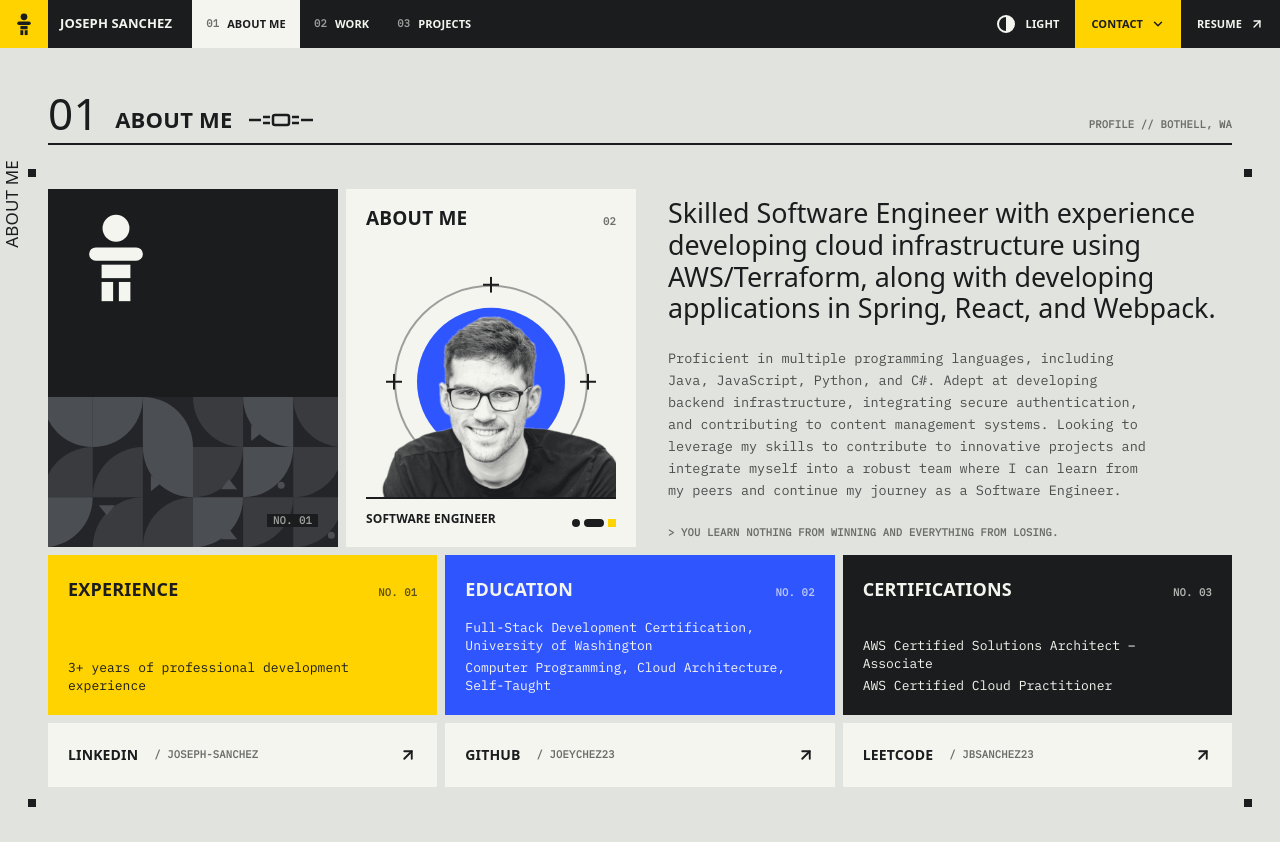
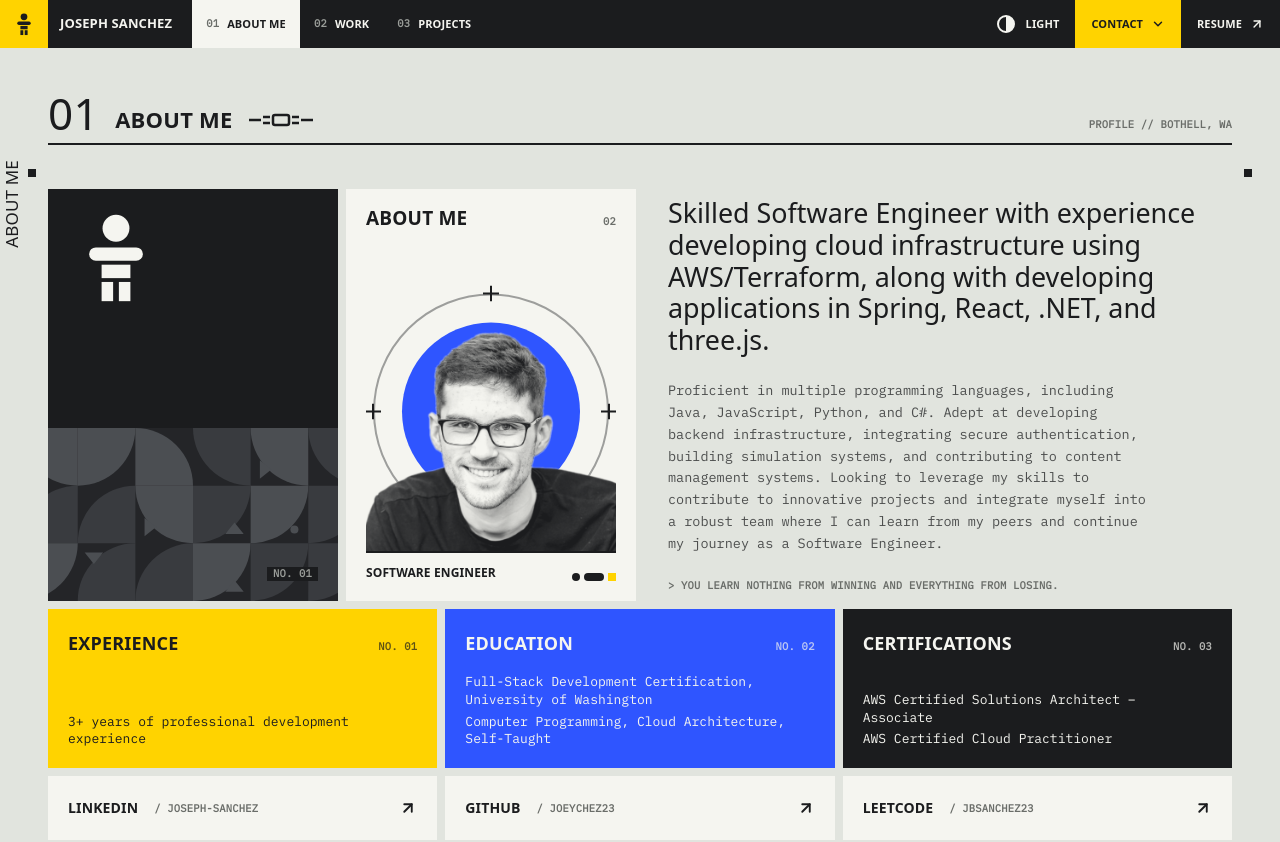
Before and after one commit to Joeychez23/Interactive-Portfolio, a React (Vite) app in the folder client/: page / in a window 1280 px wide. Shown: the top 842 px of the page. Built offline with nearby package versions, Linux system fonts and the light colour scheme.

Commit message:
update data

```diff
--- a/client/src/data/portfolio.js
+++ b/client/src/data/portfolio.js
@@ -10,7 +10,7 @@ export const profile = {
   email: 'joeychez23@outlook.com',
   phone: '+1 (425) 209-8421',
   location: 'Bothell, WA',
-  bio: 'Skilled Software Engineer with experience developing cloud infrastructure using AWS/Terraform, along with developing applications in Spring, React, and Webpack. Proficient in multiple programming languages, including Java, JavaScript, Python, and C#. Adept at developing backend infrastructure, integrating secure authentication, and contributing to content management systems. Looking to leverage my skills to contribute to innovative projects and integrate myself into a robust team where I can learn from my peers and continue my journey as a Software Engineer.',
+  bio: 'Skilled Software Engineer with experience developing cloud infrastructure using AWS/Terraform, along with developing applications in Spring, React, .NET, and three.js. Proficient in multiple programming languages, including Java, JavaScript, Python, and C#. Adept at developing backend infrastructure, integrating secure authentication, building simulation systems, and contributing to content management systems. Looking to leverage my skills to contribute to innovative projects and integrate myself into a robust team where I can learn from my peers and continue my journey as a Software Engineer.',
 };
 
 export const highlights = [
@@ -66,7 +66,25 @@ export const work = [
       },
     ],
   },
-  {
+    {
+    company: 'Personal Projects',
+    location: 'Bothell, WA',
+    roles: [
+      {
+        title: 'Independent Software Development',
+        start: 'December 2025',
+        end: 'Present',
+        points: [
+          'Design, build, and deploy full-stack web applications end to end, including City Builder, Chess, Triage, and Tone Radar (see Projects), each live on its own subdomain.',
+          'Provision AWS hosting with Terraform: S3 + CloudFront static sites, Lambda functions behind API Gateway, and Nginx on EC2 behind an Application Load Balancer and Auto Scaling group, with Route 53 DNS and ACM certificates.',
+          'Integrate AI models and third-party services, including TypeSafe Jev for text scoring and job ranking, Apify for job-board scraping, and JWT and Auth0 for authentication.',
+          'Practice data structures and algorithms on LeetCode, with 551 problems solved in total (258 Medium, 22 Hard), mostly in JavaScript and Java.',
+        ],
+        tech: ['Terraform', 'S3 + CloudFront', 'Lambda', 'API Gateway', 'EC2', 'Nginx', 'ALB', 'Route 53', 'TypeSafe Jev', 'Apify', 'JWT', 'Auth0'],
+      },
+    ],
+  },
+    {
     company: 'Tilosi',
     location: 'Bothell, WA',
     roles: [
@@ -110,32 +128,32 @@ export const projects = [
   {
     slug: 'chess',
     title: 'Chess',
-    description: 'An immersive chess game that leverages HTML5 canvas. Uses AWS CloudFront and S3 for seamless content delivery and efficient storage management, along with AWS Lambda functions for the backend.',
-    tech: ['Webpack', 'Lambda', 'DynamoDB'],
+    description: 'A chess game drawn on HTML5 Canvas with a computer opponent and email challenges, served from S3 + CloudFront on a Route 53 domain. Every move is re-validated by a Node.js Lambda behind API Gateway against the board stored in DynamoDB; all infrastructure is provisioned with Terraform.',
+    tech: ['Canvas', 'Webpack', 'Lambda', 'DynamoDB', 'Terraform'],
     image: './chess.jpg',
     link: 'https://chess.aws-prac-route53.com/',
   },
   {
     slug: 'city',
-    title: 'City Builder',
-    description: 'A city builder written with three.js and Vite.',
-    tech: ['Vite', 'three.js', 'MongoDB'],
+    title: 'City Builder (work in progress)',
+    description: 'A 3D city-building game in three.js, built with Claude Code (about 25,000 lines of JavaScript), with a road network of curved segments, A* trip routing, and lane-level traffic that queues at traffic lights, give-way junctions, and roundabouts. Simulates zoning, building growth, utilities, and a production-chain economy across 13 procedurally generated island maps, with compact saves and an Express/MongoDB account API with JWT auth.',
+    tech: ['three.js', 'Vite', 'Express', 'MongoDB'],
     image: './city-builder.png',
     link: 'https://city-builder.aws-prac-route53.com/',
   },
   {
     slug: 'tone-radar',
     title: 'Tone Radar',
-    description: 'Write an email or Slack message and every sentence gets a heat score for passive-aggression, blame, hedging, and unclear asks. Then apply a rewrite that JEV has checked to be cooler, keep your meaning, and read naturally.',
-    tech: ['Nginx', 'JavaScript', 'MongoDB', 'JEV'],
+    description: 'A PWA that scores every sentence of an email for passive-aggression, blame, hedging, and unclear asks, and suggests rewrites that an AI model checks keep the original meaning.',
+    tech: ['React', 'Express', 'MongoDB', 'TypeSafe Jev'],
     image: './radar.jpg',
     link: 'https://tone-radar.aws-prac-route53.com/',
   },
   {
     slug: 'triage',
     title: 'Triage',
-    description: 'Triage searches LinkedIn, Indeed, and Glassdoor at once, merges duplicate postings, X-rays every posting for what job',
-    tech: ['JEV', 'React', 'MongoDB', 'Apify'],
+    description: 'A job search that runs LinkedIn, Indeed, and Glassdoor scrapers in parallel, merges duplicate postings, and ranks every posting by fit with an AI model. JWT auth, resume upload and parsing (PDF/DOCX), rate limiting, and Helmet security headers on an Express 5 API.',
+    tech: ['React', 'Express', 'MongoDB', 'Apify', 'TypeSafe Jev'],
     image: './triage.png',
     link: 'https://triage.aws-prac-route53.com/',
   },
@@ -154,6 +172,14 @@ export const projects = [
     tech: ['EC2', 'ALB', 'Terraform', 'Nginx'],
     image: './Terraformaws.jpg',
     link: 'https://github.com/Joeychez23/AWS-Notes-Terraform/',
+  },
+  {
+    slug: 'jev-pg',
+    title: 'Jev Playground',
+    description: 'A small website for trying TypeSafe\'s Jev model: write a state (text or JSON), define [Bool / Choice / Score] questions, and see typed answers, probabilities, and confidence.',
+    tech: ['Node', 'TypeSafe Jev'],
+    image: './jev-playground.png',
+    link: 'https://jev-playground.aws-prac-route53.com/',
   },
   {
     slug: 'auth0',
```
Also changed, not shown: client/public/jev-playground.png (added), 1 other file (tests, documents, lock files or other folders).
